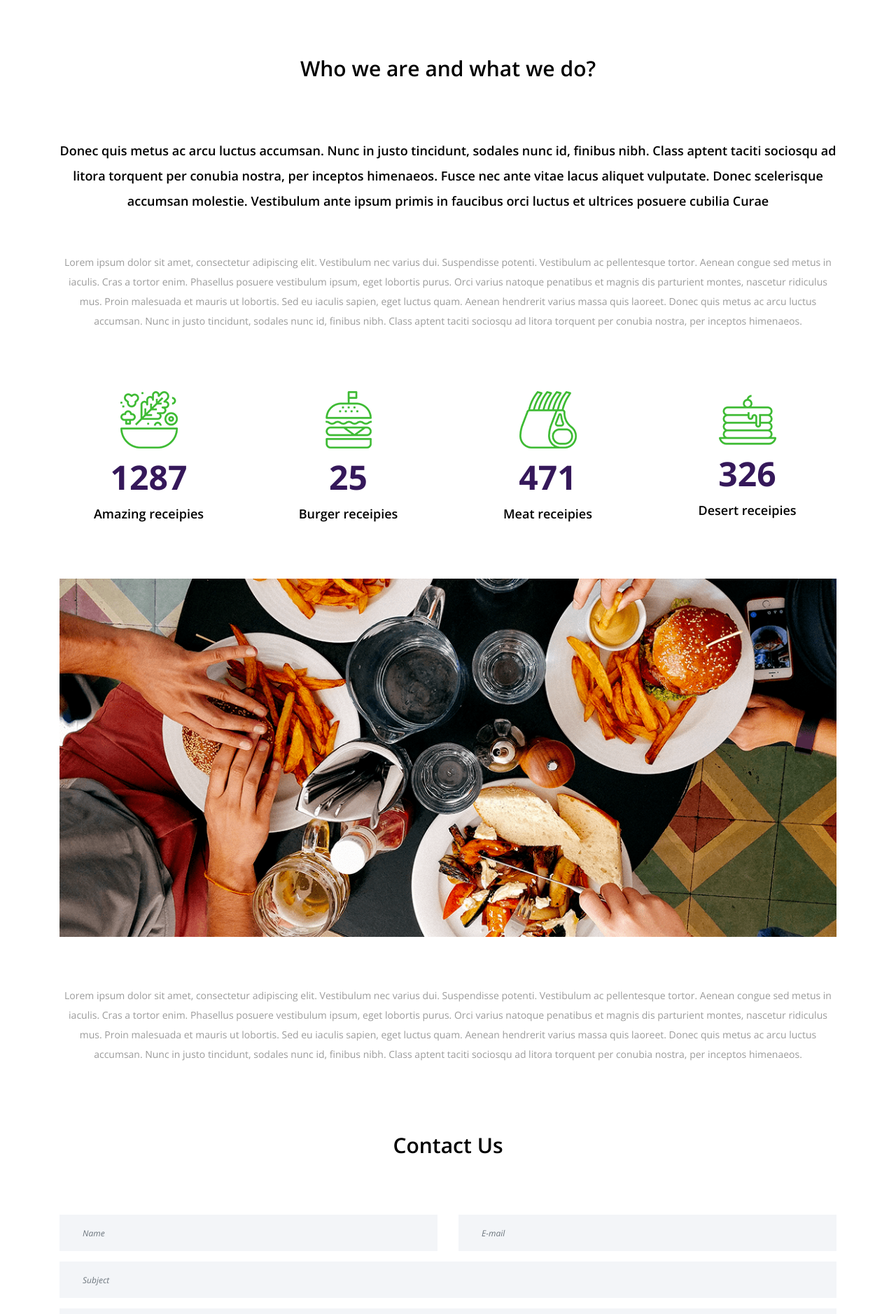
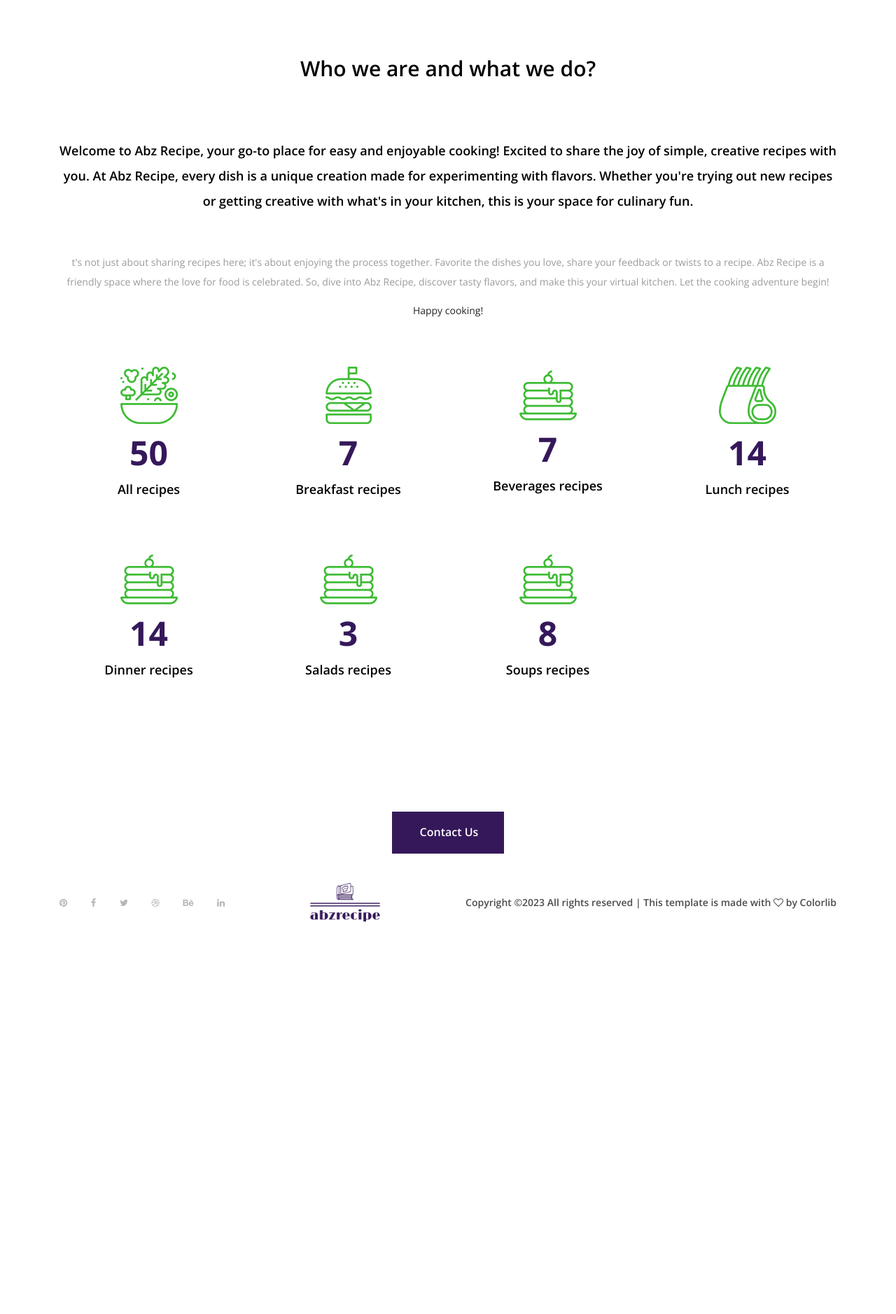
Before and after one commit to Rafz9Abz9/AbzRecipe, a Django app: page /about-us/ in a window 1280 px wide. Shown: the part 408-2286 px from the top of the page at 70% size. After the commit the page ends 1725 px from the top, so only its background shows below. Run offline with Django 4.2, Linux system fonts and the light colour scheme; data comes from the database, SQL or seed files in the repository; some libraries are stand-ins or nearby versions.

Commit message:
Implemented about page & fixed bugs

```diff
--- a/abzrecipe/core/views.py
+++ b/abzrecipe/core/views.py
@@ -19,6 +19,8 @@ from django.views.generic.base import View
 from django.contrib import messages
 
 from django.contrib.auth.decorators import login_required
+
+from recipe.models import Recipe, Category, RecipeCategory
 
 
 def index(request):
@@ -100,8 +102,27 @@ def login_view(request):
 def about(request):
     if request.method == 'POST':
         pass
+    else:
+        all_recipe_count = len(Recipe.objects.all())
+        breakfast_recipe_count = RecipeCategory.objects.filter(category__title='breakfast').count()
+        lunch_recipe_count = RecipeCategory.objects.filter(category__title='lunch').count()
+        dinner_recipe_count = RecipeCategory.objects.filter(category__title='dinner').count()
+        beverages_recipe_count = RecipeCategory.objects.filter(category__title='beverages').count()
+        snacks_recipe_count = RecipeCategory.objects.filter(category__title='snacks').count()
+        soups_recipe_count = RecipeCategory.objects.filter(category__title='soups').count()
+        salads_recipe_count = RecipeCategory.objects.filter(category__title='salads').count()
 
-    return render(request, 'about/about.html')
+    return render(request, 'about/about.html',
+        {
+        'all_recipe_count': all_recipe_count,
+        'breakfast_recipe_count': breakfast_recipe_count,
+        'lunch_recipe_count': lunch_recipe_count,
+        'dinner_recipe_count': dinner_recipe_count,
+        'beverages_recipe_count': beverages_recipe_count,
+        'snacks_recipe_count': snacks_recipe_count,
+        'soups_recipe_count': soups_recipe_count,
+        'salads_recipe_count': salads_recipe_count
+    })
 
 
 def contact(request):
--- a/abzrecipe/recipe/templates/recipes/recipes.html
+++ b/abzrecipe/recipe/templates/recipes/recipes.html
@@ -96,10 +96,11 @@
                         <!-- Widget -->
                         <div class="single-widget mb-80">
                             <h6>Categories</h6>
+
                             <ul class="list text-capitalize">
-                                <li><a href="{% url 'recipes' %}">all</a></li>
+                                <li class="{% if not request.GET.category %} active-category {% endif %}"><a href="{% url 'recipes' %}">all</a></li>
                                 {% for category in categories %}
-                                    <li><a href="?category={{ category.id }}">{{ category }}</a></li>
+                                    <li class="{% if category.id|add:0 == request.GET.category|add:0 %} active-category {% endif %}"><a href="?category={{ category.id }}">{{ category }}</a></li>
                                 {% endfor %}
                             </ul>
                         </div>
--- a/abzrecipe/recipe/views.py
+++ b/abzrecipe/recipe/views.py
@@ -66,7 +66,10 @@ def recipe_detail(request, recipe_id):
         # Get all comments
         comments = Comment.objects.filter(recipe=recipe)
         recipe_favorite_list = FavoriteRecipe.objects.filter(recipe=recipe)
-        like_by_user = FavoriteRecipe.objects.filter(user=request.user, recipe=recipe)
+        like_by_user = ''
+        # Check if the user is authenticated
+        if request.user.is_authenticated:
+            like_by_user = FavoriteRecipe.objects.filter(user=request.user.get(), recipe=recipe)
 
 
 
--- a/abzrecipe/static/css/style.css
+++ b/abzrecipe/static/css/style.css
@@ -1055,6 +1055,18 @@ textarea:focus {
     width: 60px;
     margin-bottom: 0; }
 
+.cmt-img{
+  height: 3.75rem;
+  height: 3.75rem;
+  border: 1px solid #35185A;
+  border-radius: 50%;
+}
+
+.active-category a{
+  color: #35185A !important;
+  font-weight: bold !important;
+}
+
 @media only screen and (min-width: 768px) and (max-width: 991px) {
   .ingredients {
     margin-bottom: 80px; } }
--- a/abzrecipe/templates/about/about.html
+++ b/abzrecipe/templates/about/about.html
@@ -35,9 +35,12 @@
 
         <div class="row">
             <div class="col-12">
-                <h6 class="sub-heading pb-5">Donec quis metus ac arcu luctus accumsan. Nunc in justo tincidunt, sodales nunc id, finibus nibh. Class aptent taciti sociosqu ad litora torquent per conubia nostra, per inceptos himenaeos. Fusce nec ante vitae lacus aliquet vulputate. Donec scelerisque accumsan molestie. Vestibulum ante ipsum primis in faucibus orci luctus et ultrices posuere cubilia Curae</h6>
+                <h6 class="sub-heading pb-5">Welcome to Abz Recipe, your go-to place for easy and enjoyable cooking! Excited to share the joy of simple, creative recipes with you. At Abz Recipe, every dish is a unique creation made for experimenting with flavors. Whether you're trying out new recipes or getting creative with what's in your kitchen, this is your space for culinary fun.
+                </h6>
 
-                <p class="text-center">Lorem ipsum dolor sit amet, consectetur adipiscing elit. Vestibulum nec varius dui. Suspendisse potenti. Vestibulum ac pellentesque tortor. Aenean congue sed metus in iaculis. Cras a tortor enim. Phasellus posuere vestibulum ipsum, eget lobortis purus. Orci varius natoque penatibus et magnis dis parturient montes, nascetur ridiculus mus. Proin malesuada et mauris ut lobortis. Sed eu iaculis sapien, eget luctus quam. Aenean hendrerit varius massa quis laoreet. Donec quis metus ac arcu luctus accumsan. Nunc in justo tincidunt, sodales nunc id, finibus nibh. Class aptent taciti sociosqu ad litora torquent per conubia nostra, per inceptos himenaeos.</p>
+                <p class="text-center">t's not just about sharing recipes here; it's about enjoying the process together. Favorite the dishes you love, share your feedback or twists to a recipe. Abz Recipe is a friendly space where the love for food is celebrated. So, dive into Abz Recipe, discover tasty flavors, and make this your virtual kitchen. Let the cooking adventure begin!
+                </p>
+                <span class="text-center w-100 d-block">Happy cooking!</span>
             </div>
         </div>
 
@@ -46,8 +49,8 @@
             <div class="col-12 col-sm-6 col-lg-3">
                 <div class="single-cool-fact">
                     <img src="img/core-img/salad.png" alt="">
-                    <h3><span class="counter">1287</span></h3>
-                    <h6>Amazing receipies</h6>
+                    <h3><span class="counter">{{ all_recipe_count }}</span></h3>
+                    <h6>All recipes</h6>
                 </div>
             </div>
 
@@ -55,8 +58,16 @@
             <div class="col-12 col-sm-6 col-lg-3">
                 <div class="single-cool-fact">
                     <img src="img/core-img/hamburger.png" alt="">
-                    <h3><span class="counter">25</span></h3>
-                    <h6>Burger receipies</h6>
+                    <h3><span class="counter">{{  breakfast_recipe_count }}</span></h3>
+                    <h6>Breakfast recipes</h6>
+                </div>
+            </div>
+
+            <div class="col-12 col-sm-6 col-lg-3">
+                <div class="single-cool-fact">
+                    <img src="img/core-img/pancake.png" alt="">
+                    <h3><span class="counter">{{ beverages_recipe_count }}</span></h3>
+                    <h6>Beverages recipes</h6>
                 </div>
             </div>
 
@@ -64,8 +75,8 @@
             <div class="col-12 col-sm-6 col-lg-3">
                 <div class="single-cool-fact">
                     <img src="img/core-img/rib.png" alt="">
-                    <h3><span class="counter">471</span></h3>
-                    <h6>Meat receipies</h6>
+                    <h3><span class="counter">{{  lunch_recipe_count }}</span></h3>
+                    <h6>Lunch recipes</h6>
                 </div>
             </div>
 
@@ -73,138 +84,41 @@
             <div class="col-12 col-sm-6 col-lg-3">
                 <div class="single-cool-fact">
                     <img src="img/core-img/pancake.png" alt="">
-                    <h3><span class="counter">326</span></h3>
-                    <h6>Desert receipies</h6>
+                    <h3><span class="counter">{{ dinner_recipe_count }}</span></h3>
+                    <h6>Dinner recipes</h6>
                 </div>
             </div>
+
+            <!-- Single cool fact -->
+            <div class="col-12 col-sm-6 col-lg-3">
+                <div class="single-cool-fact">
+                    <img src="img/core-img/pancake.png" alt="">
+                    <h3><span class="counter">{{ salads_recipe_count }}</span></h3>
+                    <h6>Salads recipes</h6>
+                </div>
+            </div>
+            <div class="col-12 col-sm-6 col-lg-3">
+                <div class="single-cool-fact">
+                    <img src="img/core-img/pancake.png" alt="">
+                    <h3><span class="counter">{{ soups_recipe_count }}</span></h3>
+                    <h6>Soups recipes</h6>
+                </div>
+            </div>
+
         </div>
 
-        <div class="row">
-            <div class="col-12">
-                <img class="mb-70" src="img/bg-img/about.png" alt="">
-                <p class="text-center">Lorem ipsum dolor sit amet, consectetur adipiscing elit. Vestibulum nec varius dui. Suspendisse potenti. Vestibulum ac pellentesque tortor. Aenean congue sed metus in iaculis. Cras a tortor enim. Phasellus posuere vestibulum ipsum, eget lobortis purus. Orci varius natoque penatibus et magnis dis parturient montes, nascetur ridiculus mus. Proin malesuada et mauris ut lobortis. Sed eu iaculis sapien, eget luctus quam. Aenean hendrerit varius massa quis laoreet. Donec quis metus ac arcu luctus accumsan. Nunc in justo tincidunt, sodales nunc id, finibus nibh. Class aptent taciti sociosqu ad litora torquent per conubia nostra, per inceptos himenaeos.</p>
-            </div>
-        </div>
     </div>
 </section>
 <!-- ##### About Area End ##### -->
 
 <!-- ##### Contact Area Start ##### -->
-<div class="contact-area section-padding-0-80">
-    <div class="container">
-        <div class="row">
-            <div class="col-12">
-                <div class="section-heading">
-                    <h3>Contact Us</h3>
-                </div>
-            </div>
-        </div>
-
-        <div class="row">
-            <div class="col-12">
-                <div class="contact-form-area">
-                    <form action="#" method="post">
-                        <div class="row">
-                            <div class="col-12 col-lg-6">
-                                <input type="text" class="form-control" id="name" placeholder="Name">
-                            </div>
-                            <div class="col-12 col-lg-6">
-                                <input type="email" class="form-control" id="email" placeholder="E-mail">
-                            </div>
-                            <div class="col-12">
-                                <input type="text" class="form-control" id="subject" placeholder="Subject">
-                            </div>
-                            <div class="col-12">
-                                <textarea name="message" class="form-control" id="message" cols="30" rows="10" placeholder="Message"></textarea>
-                            </div>
-                            <div class="col-12 text-center">
-                                <button class="btn delicious-btn mt-30" type="submit">Send</button>
-                            </div>
-                        </div>
-                    </form>
-                </div>
-            </div>
-        </div>
+<div class="row">
+    <div class="col-12 text-center">
+        <a href="{% url 'contact' %}" class="btn delicious-btn mt-30">Contact Us</a>
     </div>
 </div>
+
 <!-- ##### Contact Area End ##### -->
-
-    <!-- ##### Follow Us Instagram Area Start ##### -->
-    <div class="follow-us-instagram">
-        <div class="container">
-            <div class="row">
-                <div class="col-12">
-                    <h5>Follow Us Instragram</h5>
-                </div>
-            </div>
-        </div>
-        <!-- Instagram Feeds -->
-        <div class="insta-feeds d-flex flex-wrap">
-            <!-- Single Insta Feeds -->
-            <div class="single-insta-feeds">
-                <img src="img/bg-img/insta1.jpg" alt="">
-                <!-- Icon -->
-                <div class="insta-icon">
-                    <a href="#"><i class="fa fa-instagram" aria-hidden="true"></i></a>
-                </div>
-            </div>
-
-            <!-- Single Insta Feeds -->
-            <div class="single-insta-feeds">
-                <img src="img/bg-img/insta2.jpg" alt="">
-                <!-- Icon -->
-                <div class="insta-icon">
-                    <a href="#"><i class="fa fa-instagram" aria-hidden="true"></i></a>
-                </div>
-            </div>
-
-            <!-- Single Insta Feeds -->
-            <div class="single-insta-feeds">
-                <img src="img/bg-img/insta3.jpg" alt="">
-                <!-- Icon -->
-                <div class="insta-icon">
-                    <a href="#"><i class="fa fa-instagram" aria-hidden="true"></i></a>
-                </div>
-            </div>
-
-            <!-- Single Insta Feeds -->
-            <div class="single-insta-feeds">
-                <img src="img/bg-img/insta4.jpg" alt="">
-                <!-- Icon -->
-                <div class="insta-icon">
-                    <a href="#"><i class="fa fa-instagram" aria-hidden="true"></i></a>
-                </div>
-            </div>
-
-            <!-- Single Insta Feeds -->
-            <div class="single-insta-feeds">
-                <img src="img/bg-img/insta5.jpg" alt="">
-                <!-- Icon -->
-                <div class="insta-icon">
-                    <a href="#"><i class="fa fa-instagram" aria-hidden="true"></i></a>
-                </div>
-            </div>
-
-            <!-- Single Insta Feeds -->
-            <div class="single-insta-feeds">
-                <img src="img/bg-img/insta6.jpg" alt="">
-                <!-- Icon -->
-                <div class="insta-icon">
-                    <a href="#"><i class="fa fa-instagram" aria-hidden="true"></i></a>
-                </div>
-            </div>
-
-            <!-- Single Insta Feeds -->
-            <div class="single-insta-feeds">
-                <img src="img/bg-img/insta7.jpg" alt="">
-                <!-- Icon -->
-                <div class="insta-icon">
-                    <a href="#"><i class="fa fa-instagram" aria-hidden="true"></i></a>
-                </div>
-            </div>
-        </div>
-    </div>
-    <!-- ##### Follow Us Instagram Area End ##### -->
 
 
 {% endblock %}
--- a/abzrecipe/templates/base/base.html
+++ b/abzrecipe/templates/base/base.html
@@ -118,7 +118,7 @@
                                     <li class="{% if request.path == '/'%} active {% endif %}"><a href="{% url 'home' %}">Home</a></li>
                                     <li  class="{% if request.path == '/about-us/'%} active {% endif %}"><a href="{% url 'about' %}">About Us</a>
                                     </li>
-                                    <li class="{% if request.path == '/recipes/'%} active {% endif %}"><a href="{% url 'recipes' %}">Recipes</a></li>
+                                    <li class="{% if '/recipes/' in request.path %} active {% endif %}"><a href="{% url 'recipes' %}">Recipes</a></li>
                                     <li class="{% if request.path == '/contact-us/'%} active {% endif %}"><a href="{% url 'contact' %}">Contact</a></li>
                                 </ul>
                                 <ul>
```
Also changed, not shown: abzrecipe/recipe/templates/recipe/recipe.html (+24 -4 lines), abzrecipe/static/img/blog-img/user.png (added).
